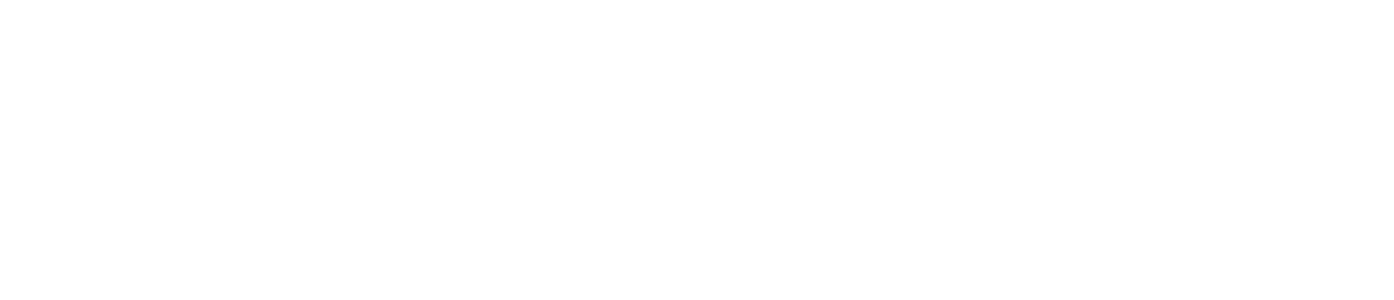
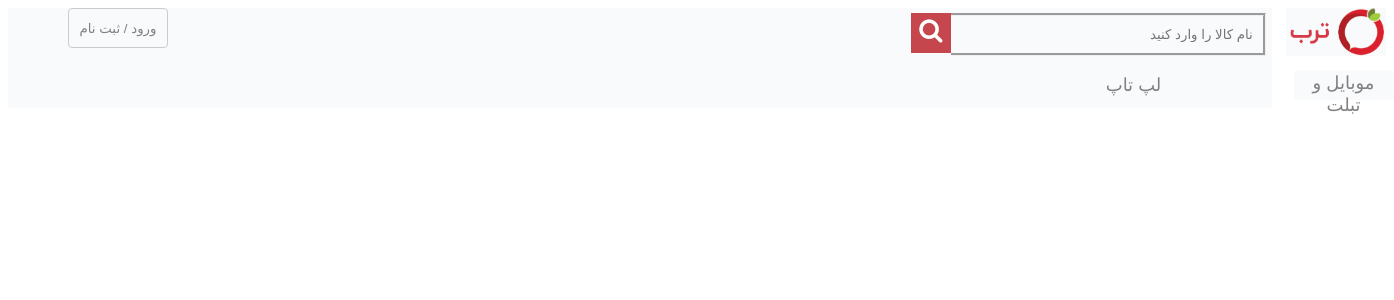
Before and after one commit to amirhosseinwm/torobche_web, a React (Create React App) app in the folder torobche-web/: page /ShowProducts in a window 1280 px wide. Before the commit this address had no page. Shown: the top 300 px of the page, 1394 px wide, since content can reach past the window. Built offline with nearby package versions, Linux system fonts and the light colour scheme.

Commit message:
adding header for see products

```diff
--- a/torobche-web/src/App.js
+++ b/torobche-web/src/App.js
@@ -1,6 +1,7 @@
 import './App.css';
 import SearchPage from './Component/SearchPage/SearchPage';
 import SignUpandLogin from './Component/signUpandLogin/signUpandLogin'
+import ShowProductPage from './Component/ShowProductPage/ShowProductPage'
 import {BrowserRouter} from 'react-router-dom'
 import {Route, Routes} from 'react-router-dom'
 
@@ -11,6 +12,7 @@ export default function App() {
       <Routes>
         <Route path='/' element={<SearchPage/>}/>
         <Route path='/SignUpOrLogIn' element={<SignUpandLogin/>}/>
+        <Route path='/ShowProducts' element={<ShowProductPage/>}/>
       </Routes>
       </BrowserRouter>
     </div>
--- /dev/null
+++ b/torobche-web/src/Component/Header/Header.jsx
@@ -0,0 +1,60 @@
+import TorobLogo from '../../assets/torobLogo.png';
+import TorobLogo2 from '../../assets/torobLogo2.png';
+
+import "./HeaderStyle.css"
+import { Link } from 'react-router-dom';
+const SearchPage = () =>{
+
+    return(
+        <div class="container">
+            <link rel="stylesheet" href="https://cdnjs.cloudflare.com/ajax/libs/font-awesome/4.7.0/css/font-awesome.min.css"></link>
+            <div class="SearchPageHeader">
+                <div class="signUp">
+                    <Link to={'/SignUpOrLogIn'}>
+                <button>ورود / ثبت نام</button>
+                </Link>
+                </div>
+                <div className='searchAndDdown'>
+                <div className='searchbar'>
+                <div class='searchConsept'>
+                    <i class="fa fa-search icon"></i>
+                    <input type="text" dir='rtl' placeholder="نام کالا را وارد کنید"/>
+                </div>
+                <div>
+                    <Link to={'/'}>
+                    <img src={TorobLogo2} />
+                    </Link>
+                </div>
+            </div>
+            <div className='ddown'>
+            <div class="dropdown">
+                <button class="dropbtn">لپ تاپ
+                 </button>
+                 <div class="dropdown-content">
+                    <a href="#">لب تاپ لنوو</a>
+                    <a href="#">لب تاپ ایسوس</a>
+                    <a href="#">لب تاپ اپل</a>
+                </div>
+            </div>
+            <div class="dropdown">
+                <button class="dropbtn">موبایل و تبلت
+                 </button>
+                 <div class="dropdown-content">
+                    <a className='maincategory' href="#">گوشی موبایل</a>
+                    <a href="#">گوشی سامسونگ</a>
+                    <a href="#">گوشی شیایمی</a>
+                    <a href="#">گوشی اپل</a>
+                    <a className='maincategory' href="#">تبلت</a>
+                    <a href="#">تبلت سامسونگ</a>
+                    <a href="#">تبلت شیایمی</a>
+                    <a href="#">تبلت اپل</a>
+                </div>
+            </div>
+            </div>
+            </div>
+            </div>
+        </div>
+    )
+}
+
+export default SearchPage;
--- /dev/null
+++ b/torobche-web/src/Component/Header/HeaderStyle.css
@@ -0,0 +1,113 @@
+.SearchPageHeader{
+    width: 100%;
+    background-color: #F9FAFB;
+    display:inline-flex;
+    height: 100px;
+}
+
+.searchConsept{
+    display: inline-flex;
+}
+
+.searchConsept i{
+    font-size: 25px;
+    margin-top: 5px;
+    background-color: #C6464D;
+    color: white;
+    margin-right: 0px;
+    height: 34.5px;
+    width: 40px;
+    padding-top: 5px;
+}
+
+.signUp button{
+    margin-left: 60px;
+    width: 100px;
+    background: #F9FAFB;
+    height: 40px;
+    border-radius: 4px;
+    cursor: pointer;
+    color: #808080;
+    border: 1px solid #ccc;
+}
+.searchbar{
+    margin-left: 83%;
+    display: inline-flex;
+}
+.searchbar img{
+    width: 100px;
+}
+.searchbar input{
+    padding-right: 10px;
+    width: 300px;
+    margin-top: 5px;
+    margin-right: 20px;
+    height: 35px;
+    border: hidden;
+    border-style: groove;
+    border-left: hidden;
+    background: #F9FAFB;
+}
+.searchAndDdown{
+    display:block;
+}
+
+.ddown{
+    display: inline-flex;
+    margin-left: 90%;
+    margin-top: 10px;
+
+}
+
+.ddown button{
+    font-size: 18px;
+    margin-left: 60px;
+    width: 100px;
+    background: white;
+    height: 100%;
+    border-radius: 4px;
+    cursor: pointer;
+    color: #808080;
+    border: 1px solid #F9FAFB;
+    height: 30px;
+    background-color: #F9FAFB;
+
+}
+.ddown button:hover{
+    color: red;
+}
+.dropdown{
+    margin-left: 50px;
+}
+
+
+.dropdown-content {
+    display: none;
+    position: absolute;
+    background-color: #f9f9f9;
+    min-width: 160px;
+    box-shadow: 0px 8px 16px 0px rgba(0,0,0,0.2);
+    z-index: 1;
+  }
+  .maincategory{
+    font-weight: bold;
+    color: black;
+}
+  .dropdown-content a {
+    float: none;
+    color: #808080;
+    padding: 12px 16px;
+    text-decoration: none;
+    display: block;
+    text-align: right;
+  }
+
+  .dropdown-content a:hover {
+      color: red;
+  }
+
+
+
+  .dropdown:hover .dropdown-content {
+    display: block;
+  }
--- a/torobche-web/src/Component/SearchPage/SearchPage.jsx
+++ b/torobche-web/src/Component/SearchPage/SearchPage.jsx
@@ -4,33 +4,35 @@ import { Link } from 'react-router-dom';
 const SearchPage = () =>{
 
     return(
-        <div class="container">
+        <div class="container1">
             <link rel="stylesheet" href="https://cdnjs.cloudflare.com/ajax/libs/font-awesome/4.7.0/css/font-awesome.min.css"></link>
-            <div class="SearchPageHeader">
-                <div class="signUp">
+            <div class="SearchPageHeader1">
+                <div class="signUp1">
                     <Link to={'/SignUpOrLogIn'}>
                 <button>ورود/ ثبت نام</button>
                 </Link>
                 </div>
-            <div className='ddown'>
-            <div class="dropdown">
-                <button class="dropbtn">لپ تاپ
+            <div className='ddown1'>
+            <div class="dropdown1">
+                <button class="dropbtn1">لپ تاپ
                  </button>
-                 <div class="dropdown-content">
+                 <div class="dropdown-content1">
                     <a href="#">لب تاپ لنوو</a>
                     <a href="#">لب تاپ ایسوس</a>
                     <a href="#">لب تاپ اپل</a>
                 </div>
             </div>
-            <div class="dropdown">
-                <button class="dropbtn">موبایل و تبلت
+            <div class="dropdown1">
+                <Link to={'/ShowProducts'}>
+                <button class="dropbtn1">موبایل و تبلت
                  </button>
-                 <div class="dropdown-content">
-                    <a className='maincategory' href="#">گوشی موبایل</a>
+                 </Link>
+                 <div class="dropdown-content1">
+                    <a className='maincategory1' href="#">گوشی موبایل</a>
                     <a href="#">گوشی سامسونگ</a>
                     <a href="#">گوشی شیایمی</a>
                     <a href="#">گوشی اپل</a>
-                    <a className='maincategory' href="#">تبلت</a>
+                    <a className='maincategory1' href="#">تبلت</a>
                     <a href="#">تبلت سامسونگ</a>
                     <a href="#">تبلت شیایمی</a>
                     <a href="#">تبلت اپل</a>
@@ -38,12 +40,12 @@ const SearchPage = () =>{
             </div>
             </div>
             </div>
-            <div class="SearchPageBody">
+            <div class="SearchPageBody1">
                 <img src={TorobLogo} width="200px" height="100px"/>
                 <br/>
-                <div class="SearchBar">
+                <div class="SearchBar1">
                 <input type="text" dir='rtl' placeholder="نام کالا را وارد کنید"/>
-                <div class="searchIcon">
+                <div class="searchIcon1">
                 <i class="fa fa-search icon"></i>
                 </div>
                 </div>
--- a/torobche-web/src/Component/SearchPage/SearchPageStyle.css
+++ b/torobche-web/src/Component/SearchPage/SearchPageStyle.css
@@ -1,4 +1,4 @@
-.container{
+.container1{
     background-color: #F2F3F5;
     height: 1000px;
     width: 100%;
@@ -6,20 +6,20 @@
     Margin:0;
 }
 
-.SearchPageBody{
+.SearchPageBody1{
     position: absolute;
     top: 35%;
     left: 35%;
     padding: 10px;
 }
-.SearchPageBody img{
+.SearchPageBody1 img{
     margin-left: 45%;
 }
-.SearchBar{
+.SearchBar1{
     margin-top: 10px;
     display: flex;
 }
-.SearchBar input{
+.SearchBar1 input{
     height: 40px;
     width: 400px;
     border: hidden;
@@ -28,18 +28,18 @@
     font-size: 15px;
 
 }
-.SearchBar input:hover{
+.SearchBar1 input:hover{
 
 
 }
-.SearchBar i{
+.SearchBar1 i{
     margin-left: 3px;
     margin-top: 10px;
     font-size: 20px;
 
 }
 
-.searchIcon{
+.searchIcon1{
     border-style: groove;
     border-left: hidden;
     height: 42px;
@@ -48,7 +48,7 @@
 }
 
 
-.signUp button{
+.signUp1 button{
     margin-left: 60px;
     width: 100px;
     background: white;
@@ -61,13 +61,13 @@
 }
 
 
-.ddown{
+.ddown1{
     display: inline-flex;
     margin-left: 55%;
 
 }
 
-.ddown button{
+.ddown1 button{
     font-size: 18px;
     margin-left: 60px;
     width: 100px;
@@ -80,15 +80,15 @@
     height: 30px;
 
 }
-.ddown button:hover{
+.ddown1 button:hover{
     color: red;
 }
-.dropdown{
+.dropdown1{
     margin-left: 50px;
 }
 
 
-.dropdown-content {
+.dropdown-content1 {
     display: none;
     position: absolute;
     background-color: #f9f9f9;
@@ -96,11 +96,11 @@
     box-shadow: 0px 8px 16px 0px rgba(0,0,0,0.2);
     z-index: 1;
   }
-  .maincategory{
+  .maincategory1{
     font-weight: bold;
     color: black;
 }
-  .dropdown-content a {
+  .dropdown-content1 a {
     float: none;
     color: #808080;
     padding: 12px 16px;
@@ -109,17 +109,17 @@
     text-align: right;
   }
 
-  .dropdown-content a:hover {
+  .dropdown-content1 a:hover {
       color: red;
   }
 
 
 
-  .dropdown:hover .dropdown-content {
+  .dropdown1:hover .dropdown-content1 {
     display: block;
   }
 
-  .SearchPageHeader{
+  .SearchPageHeader1{
       width: 100%;
       background-color: white;
       display:inline-flex;
--- /dev/null
+++ b/torobche-web/src/Component/ShowProductPage/ShowProductPage.jsx
@@ -0,0 +1,11 @@
+import Header from '../Header/Header'
+
+
+const ShowProductPage = () =>{
+    return(
+        <div>
+            <Header/>
+        </div>
+    )
+}
+export default ShowProductPage;
```
Also changed, not shown: torobche-web/src/Component/ShowProductPage/ShowProductPageStyle.css (added), torobche-web/src/assets/torobLogo2.png (added).
